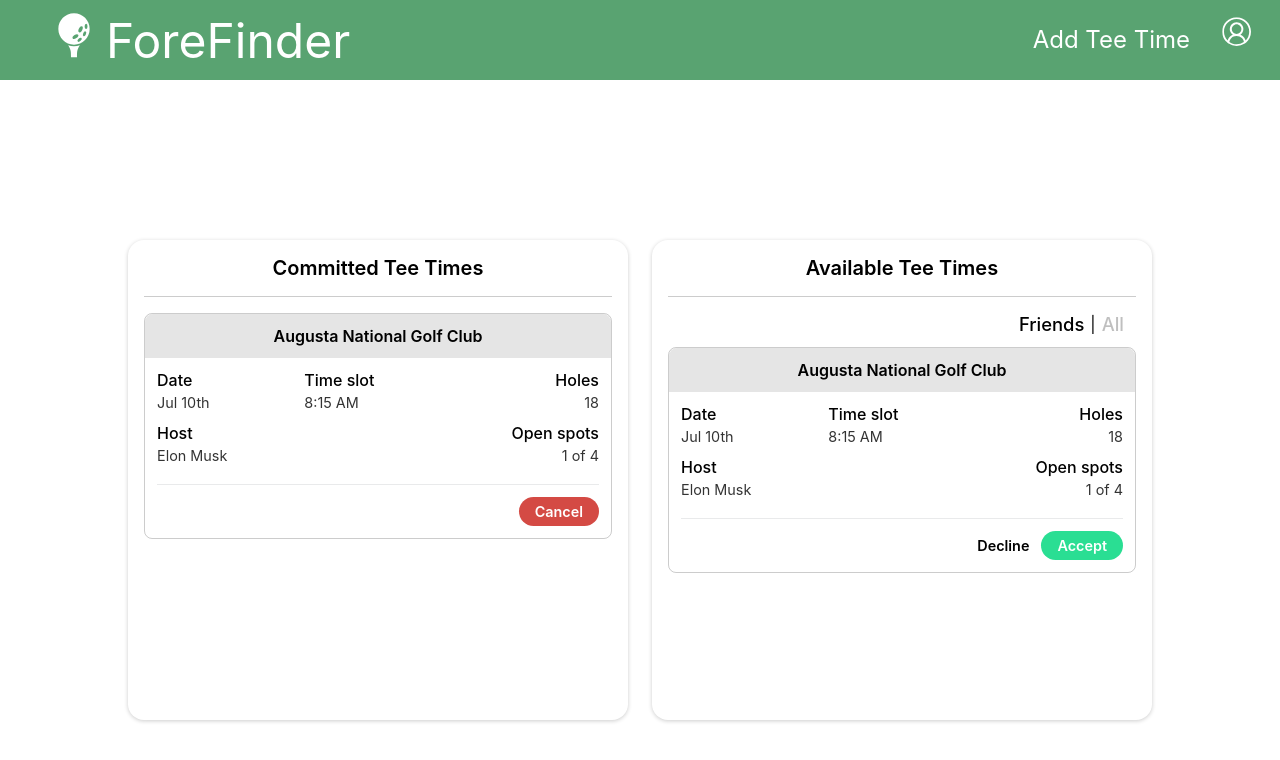
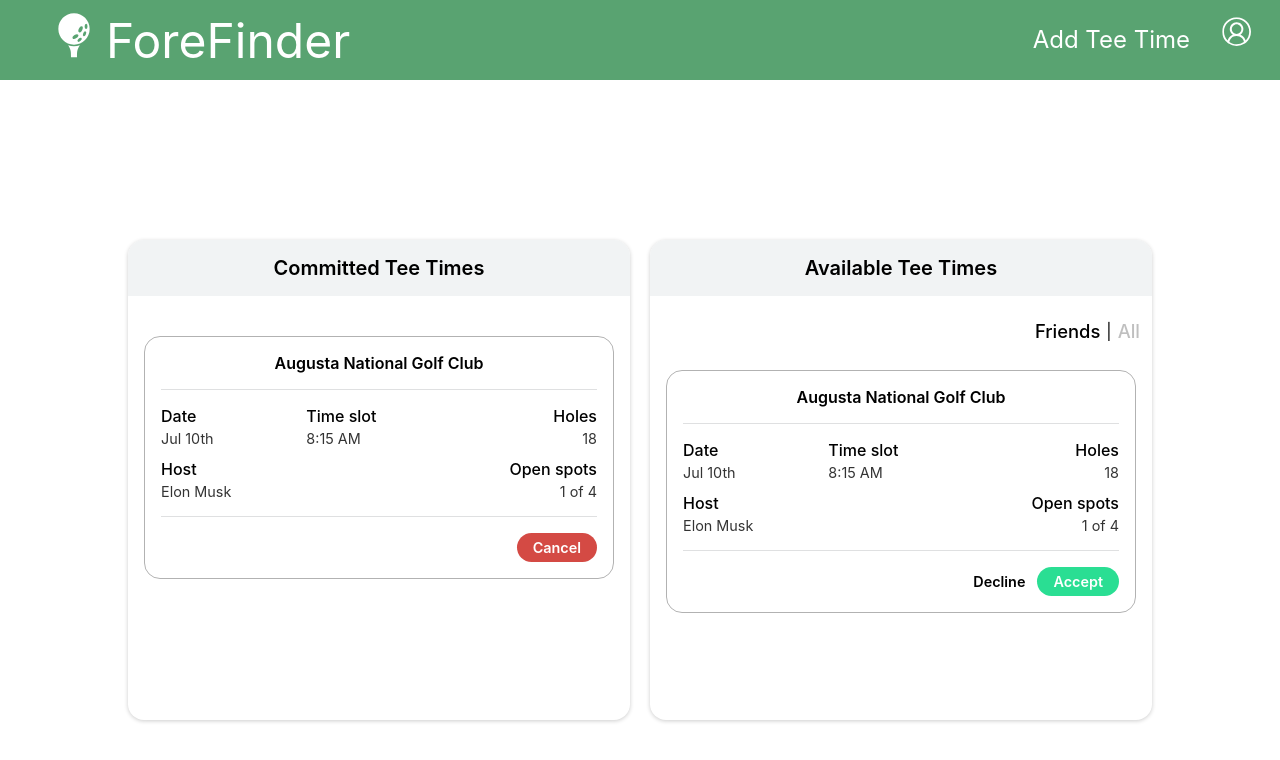
Before and after one commit to foreFinder/fore-finder-fe, a React (Create React App) app: page / in a window 1280 px wide. Shown: the top 760 px of the page. Built offline with nearby package versions, Linux system fonts and the light colour scheme.

Commit message:
Complete initial styling for tee time in tablet+ view

```diff
--- a/src/components/Dashboard/Dashboard.css
+++ b/src/components/Dashboard/Dashboard.css
@@ -1,6 +1,12 @@
 .dashboard {
   width: 100%;
-  padding: 16px;
+  padding: 24px 16px;
+}
+
+.tt-containers {
+  display: grid;
+  grid-template-rows: auto auto;
+  row-gap: 32px;
 }
 
 @media only screen and (min-width: 768px) {
@@ -9,15 +15,15 @@
     display: flex;
     flex-direction: column;
     justify-content: center;
-    padding: 24px;
+    padding: 20px;
   }
 
   .tt-containers {
     width: 100%;
     max-width: 1024px;
-    display: grid;
     grid-template-columns: 1fr 1fr;
-    column-gap: 24px;
+    grid-template-rows: unset;
+    column-gap: 20px;
     margin: 0 auto;
   }
 }
--- a/src/components/Header/Header.elements.js
+++ b/src/components/Header/Header.elements.js
@@ -6,7 +6,6 @@ import { VscAccount } from 'react-icons/vsc'
 export const HeaderContainer = styled.header`
   background: #59A371;
   height: 80px;
-  width: 100%;
   display: flex;
   justify-content: center;
   align-items: center;
--- a/src/components/TeeTime/TeeTime.css
+++ b/src/components/TeeTime/TeeTime.css
@@ -29,8 +29,8 @@
 }
 
 .course-name {
-  background-color: rgb(0, 0, 0, .1);
-  padding: 12px 12px 12px 12px;
+  background-color: rgb(241, 243, 244);
+  padding: 12px;
   border-top-left-radius: 8px;
   border-top-right-radius: 8px;
   text-align: center;
@@ -107,8 +107,26 @@
 
 @media only screen and (min-width: 768px) {
   .tee-time {
-    border: solid 1px rgb(0, 0, 0, .2);
-    border-radius: 8px;
+    border: solid 1px rgb(0, 0, 0, .3);
+    border-radius: 16px;
     box-shadow: unset;
   }
+
+  .course-name {
+    background-color: unset;
+    padding: 16px;
+  }
+
+  .tt-details {
+    margin: 0 16px;
+    padding: 16px 0;
+    border-top: solid 1px rgb(223, 224, 225);
+    border-bottom: solid 1px rgb(223, 224, 225);
+  }
+
+  .invitation-actions {
+    border-top: unset;
+    margin-right: unset;
+    padding: 16px;
+  }
 }
--- a/src/components/TeeTimeContainer/TeeTimeContainer.js
+++ b/src/components/TeeTimeContainer/TeeTimeContainer.js
@@ -9,27 +9,27 @@ const StyleWrapper = styled.div`
   width: 100%;
   display: flex;
   flex-direction: column;
-  margin-bottom: 24px;
 
   @media only screen and (min-width: 768px) {
     height: 480px;
     align-items: center;
     margin-bottom: unset;
-    padding: 16px 16px 32px 16px;
     border-radius: 16px;
     box-shadow: 0 1px 4px rgba(0, 0, 0, .2);
   }
 `
 
 const ContainerTitle = styled.h2`
-  margin-bottom: 16px;
+  margin-bottom: 24px;
   font-size: 1.25em;
   font-weight: 600;
 
   @media only screen and (min-width: 768px) {
+    background-color: rgb(241, 243, 244);
     width: 100%;
-    padding-bottom: 16px;
-    border-bottom: solid 1px rgba(0, 0, 0, .2);
+    padding: 16px;
+    border-top-left-radius: 16px;
+    border-top-right-radius: 16px;
     text-align: center;
   }
 `
@@ -61,6 +61,16 @@ const TypeSelector = styled.span`
   .unselected {
     color: rgba(0, 0, 0, .25);
 
+`
+
+const TeeTimeGrid = styled.span`
+  width: 100%;
+  display: grid;
+  grid-auto-rows: auto;
+
+  @media only screen and (min-width: 768px) {
+    padding: 16px;
+  }
 `
 
 const TeeTimeContainer = ({ title }) => {
@@ -98,7 +108,9 @@ const TeeTimeContainer = ({ title }) => {
           </button>
         </TypeSelector>
       }
-      <TeeTime type={getEventType()}/>
+      <TeeTimeGrid>
+        <TeeTime type={getEventType()}/>
+      </TeeTimeGrid>
     </StyleWrapper>
   )
 }
```
